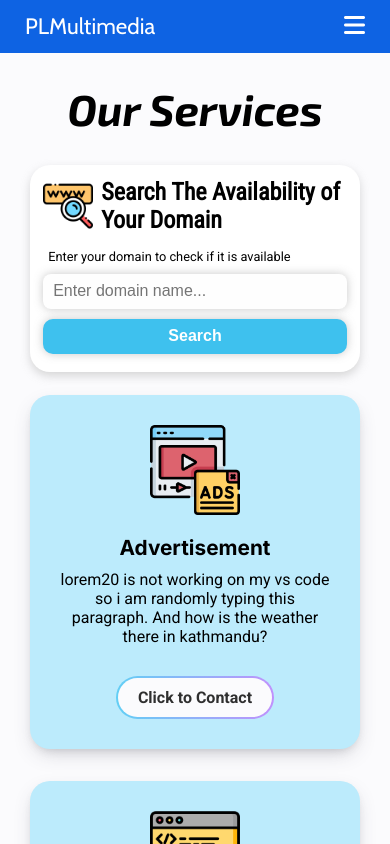
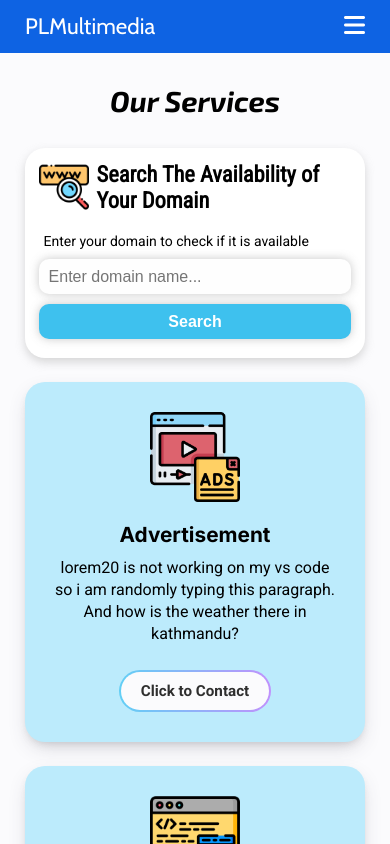
Before and after one commit to SDhakZ/PLMultimedia-Website, a React (Create React App) app: page /services in a window 390 px wide. Shown: the top 844 px of the page. Built offline with nearby package versions, Linux system fonts and the light colour scheme.

Commit message:
"service responsieness improved"

```diff
--- a/src/components/CSSmodules/Services.module.css
+++ b/src/components/CSSmodules/Services.module.css
@@ -1,8 +1,18 @@
 /*Service and More Cards styling*/
 @import url("https://fonts.googleapis.com/css2?family=Exo+2:ital,wght@1,400;1,500;1,700&display=swap");
 
+:root {
+  --pd-c: 80px 140px; /*container padding*/
+  --fs-xl: 4.5rem; /* main heading size */
+  --fs-S-h: 1.8rem; /* heading font size */
+  --fs-S-p: 1.3rem; /* paragraph font size*/
+  --fs-S-bt: 1.05rem; /* button font size */
+  --fh-S-p: 28px; /* paragraph line height */
+  --lg-S-w: 130px; /* logo width */
+}
+
 .ServicesPage {
-  padding: 80px 160px;
+  padding: var(--pd-c);
 }
 
 /*Service Card section*/
@@ -13,12 +23,12 @@
   gap: 3rem 1.5rem;
 }
 
-.services-heading {
+.services-mainHeading {
   text-align: center;
   font-family: "Exo 2";
   font-weight: 600;
-  font-size: 4.5rem;
-  margin-bottom: 60px;
+  font-size: var(--fs-xl);
+  margin-bottom: 90px;
 }
 
 .moreDetails {
@@ -31,8 +41,8 @@
 }
 
 .serviceCard {
-  padding: 40px 0px;
-  max-width: 360px;
+  padding: 30px 0px;
+  max-width: 370px;
   background-color: #bcebfc;
   border-radius: 20px;
   display: flex;
@@ -55,7 +65,7 @@
 }
 
 .logo {
-  width: 140px;
+  width: var(--lg-S-w);
   transition: 0.5s ease-in;
 }
 
@@ -75,7 +85,7 @@
 
 .cardName {
   font-family: "Inter";
-  font-size: 1.6rem;
+  font-size: var(--fs-S-h);
   font-weight: 700;
   margin-top: 10px;
   transition: transform 0.5s ease-in;
@@ -85,15 +95,16 @@
   font-family: "Roboto";
   padding: 10px;
   font-weight: 400;
-  font-size: 1.1rem;
+  font-size: var(--fs-S-p);
   margin-top: 5px;
   transition: transform 0.5s ease-in;
+  line-height: var(--fh-S-p);
 }
 
 .contactButton {
   border-radius: 26px;
   font-family: "Roboto";
-  font-size: 1rem;
+  font-size: var(--fs-S-bt);
   font-weight: 600;
   padding: 13px 25px;
   color: #2f2f2f;
@@ -123,7 +134,14 @@
   transform: translateY(-2px);
 }
 
-@media all and (max-width: 1470px) {
+@media all and (max-width: 1500px) {
+  :root {
+    --fs-S-h: 1.4rem; /* heading font size */
+    --fs-S-p: 1rem; /* paragraph font size*/
+    --fs-S-bt: 0.95rem; /* button font size */
+    --fh-S-p: 23px; /* paragraph line height */
+    --lg-S-w: 95px; /* logo width */
+  }
   .serviceCardSection {
     display: flex;
     justify-content: space-evenly;
@@ -132,145 +150,133 @@
   }
 
   .serviceCard {
-    padding: 37px 0px;
-    width: 300px;
+    padding: 28px 0px;
+    width: 285px;
   }
 
-  .logo {
-    width: 115px;
-  }
   .cardName {
-    font-family: "Inter";
-    font-size: 1.6rem;
-    margin-top: 7px;
+    margin-top: 0px;
   }
 
   .cardDescription {
-    font-family: "Roboto";
-    padding: 10px;
-    font-weight: 400;
-    font-size: 1rem;
     margin-top: 5px;
+    padding: 5px;
   }
 
   .contactButton {
-    border-radius: 26px;
-    font-size: 1rem;
-    font-weight: 600;
-    padding: 10px 20px;
+    padding: 10px 15px;
   }
 }
-@media all and (max-width: 1270px) {
-  .services-heading {
-    font-size: 3.6rem;
+@media all and (max-width: 1200px) {
+  :root {
+    --fs-S-h: 1.3rem; /* heading font size */
+    --fs-S-p: 0.95rem; /* paragraph font size*/
+    --fs-S-bt: 0.9rem; /* button font size */
+    --fh-S-p: 20px; /* paragraph line height */
+    --lg-S-w: 90px; /* logo width */
+  }
+  .services-mainHeading {
     margin-bottom: 55px;
   }
-  .ServicesPage {
-    padding: 50px 80px;
+
+  .cardDescription {
+    margin-top: 4px;
   }
 
   .serviceCardSection {
-    display: flex;
-    justify-content: space-between;
-    flex-wrap: wrap;
+    justify-content: space-evenly;
     gap: 2.7rem 1.2rem;
-  }
-  .logo {
-    width: 100px;
   }
 
   .serviceCard {
-    padding: 35px 0px;
-    width: 300px;
+    padding: 34px 0px;
+    width: 290px;
+  }
+  .contactButton {
+    padding: 9px 13px;
   }
 }
 
 /*single card optimization*/
 
-@media all and (max-width: 1070px) {
-  .services-heading {
-    font-size: 3.2rem;
+@media all and (max-width: 960px) {
+  :root {
+    --fs-S-h: 1.2rem; /* heading font size */
+    --fs-S-p: 0.9rem; /* paragraph font size*/
+    --fs-S-bt: 0.85rem; /* button font size */
+    --fh-S-p: 20px; /* paragraph line height */
+    --lg-S-w: 75px; /* logo width */
+  }
+  .services-mainHeading {
     margin-bottom: 40px;
   }
-  .ServicesPage {
-    padding: 50px 50px;
+  .serviceCardSection {
+    justify-content: space-evenly;
   }
+
   .serviceCard {
     padding: 30px 0px;
     width: 250px;
   }
   .cardName {
-    font-size: 18px;
-    margin-top: 7px;
-  }
-
-  .cardDescription {
-    padding: 10px;
-    font-size: 13px;
-    margin-top: 5px;
-  }
-
-  .logo {
-    width: 85px;
-  }
-
-  .contactButton {
-    font-size: 0.9rem;
-    padding: 8px 15px;
-  }
-}
-
-@media all and (max-width: 850px) {
-  .ServicesPage {
-    padding: 50px 30px;
-  }
-  .services-heading {
-    font-size: 2.7rem;
-    margin-bottom: 30px;
-  }
-  .serviceCardSection {
-    justify-content: space-evenly;
-    gap: 3rem 1.4rem;
-  }
-
-  .serviceCard {
-    padding: 45px 0px;
-    width: 270px;
-  }
-  .cardName {
-    font-family: "Inter";
-    font-size: 1.3rem;
     margin-top: 0px;
   }
 
   .cardDescription {
-    padding: 7px;
-    font-size: 14px;
+    padding: 0px;
+    margin-top: 5px;
+  }
+
+  .contactButton {
+    padding: 9px 15px;
+  }
+}
+
+@media all and (max-width: 650px) {
+  :root {
+    --fs-S-h: 1.3rem; /* heading font size */
+    --fs-S-p: 1rem; /* paragraph font size*/
+    --fs-S-bt: 0.95rem; /* button font size */
+    --fh-S-p: 23px; /* paragraph line height */
+    --lg-S-w: 100px; /* logo width */
+  }
+
+  .serviceCardSection {
+    justify-content: space-evenly;
+    gap: 2.5rem 1.4rem;
+  }
+
+  .serviceCard {
+    padding: 35px 0px;
+    width: 320px;
+  }
+  .cardName {
     margin-top: 0px;
   }
 
-  .logo {
-    width: 100px;
-    margin-bottom: 0;
+  .cardDescription {
+    padding: 5px;
   }
 
   .contactButton {
-    font-size: 1rem;
     padding: 9px 16px;
   }
 }
 
 /*Mobile optimization*/
-@media all and (max-width: 450px) {
-  .ServicesPage {
-    padding: 30px 30px;
+@media all and (max-width: 400px) {
+  :root {
+    --fs-S-p: 1rem; /* paragraph font size*/
+    --fs-S-bt: 0.95rem; /* button font size */
+    --fh-S-p: 22px; /* paragraph line height */
+    --lg-S-w: 90px; /* logo width */
   }
-  .services-heading {
-    font-size: 2.7rem;
+
+  .services-mainHeading {
     margin-bottom: 30px;
   }
   .serviceCardSection {
-    gap: 2rem 1.4rem;
+    gap: 1.5rem 1.4rem;
   }
 
   .serviceCard {
@@ -279,68 +285,10 @@
     min-width: 140px;
   }
   .cardName {
-    font-family: "Inter";
-    font-size: 1.3rem;
     margin-top: 0px;
   }
 
-  .cardDescription {
-    font-family: "Roboto";
-    padding: 10px;
-    font-weight: 400;
-    font-size: 1rem;
-    margin-top: 0px;
-  }
-
-  .logo {
-    width: 90px;
-    margin-bottom: 0;
-  }
-
   .contactButton {
-    font-size: 1rem;
     padding: 10px 20px;
-    margin-top: 0;
   }
 }
-
-@media all and (max-width: 350px) {
-  .ServicesPage {
-    padding: 40px 20px;
-  }
-  .services-heading {
-    font-size: 2rem;
-    margin-bottom: 20px;
-  }
-  .serviceCardSection {
-    gap: 1.4rem 1.4rem;
-  }
-
-  .serviceCard {
-    padding: 30px 0px;
-    width: 100%;
-    min-width: 140px;
-  }
-  .cardName {
-    font-size: 1.3rem;
-    margin-top: 0px;
-  }
-
-  .cardDescription {
-    font-family: "Roboto";
-    padding: 10px;
-    font-weight: 400;
-    font-size: 0.875rem;
-    margin-top: 0px;
-  }
-
-  .logo {
-    width: 90px;
-    margin-bottom: 0;
-  }
-
-  .contactButton {
-    font-size: 0.875rem;
-    padding: 9px 18px;
-  }
-}
--- a/src/components/CSSmodules/domainSearch.module.css
+++ b/src/components/CSSmodules/domainSearch.module.css
@@ -1,4 +1,11 @@
 @import url("https://fonts.googleapis.com/css2?family=Roboto+Condensed&display=swap");
+:root {
+  --fs-DS-h: 3.5rem; /* heading font size */
+  --fs-DS-m: 1.2rem; /* message font size*/
+  --fs-DS-tf: 1.3rem; /* text field font size*/
+  --fs-DS-bt: 1.5rem; /* button font size */
+  --lg-DS-w: 100px; /* logo width */
+}
 
 .domainSearchSection {
   margin-top: 2%;
@@ -17,21 +24,20 @@
 }
 
 .domHeadImg {
-  max-width: 120px;
-  max-height: 97px;
+  max-width: var(--lg-DS-w);
   margin-right: 2.2rem;
 }
 
 .domHeadTitle {
   font-family: "Roboto Condensed", sans-serif;
   font-weight: 700;
-  font-size: 3.1rem;
+  font-size: var(--fs-DS-h);
 }
 
 .informUser {
   font-family: "Roboto", sans-serif;
   margin: 20px 0 0 10px;
-  font-size: 1.375rem;
+  font-size: var(--fs-DS-m);
 }
 
 .domFooter {
@@ -46,7 +52,7 @@
   width: 80%;
   height: 55px;
   margin-right: 5%;
-  font-size: 1.3rem;
+  font-size: var(--fs-DS-tf);
   border: none;
   padding-left: 20px;
   box-shadow: 0px 0px 10px rgba(192, 192, 192, 0.85);
@@ -65,7 +71,7 @@
   height: 55px;
   border-radius: 10px;
   border-width: 0;
-  font-size: 1.45rem;
+  font-size: var(--fs-DS-bt);
   font-weight: 600;
   background: #3ec1ee;
   box-shadow: 0px 0px 10px rgba(192, 192, 192, 0.85);
@@ -85,79 +91,65 @@
 }
 
 /*tablet optimization*/
-@media all and (max-width: 1070px) {
+@media all and (max-width: 1200px) {
+  :root {
+    --fs-DS-h: 2.5rem; /* heading font size */
+    --fs-DS-m: 1.05rem; /* message font size*/
+    --fs-DS-tf: 1.2rem; /* text field font size*/
+    --fs-DS-bt: 1.3rem; /* button font size */
+    --lg-DS-w: 80px; /* logo width */
+  }
+
   .domHeadImg {
-    max-width: 70px;
     margin-right: 2rem;
   }
 
-  .domHeadTitle {
-    font-size: 2.5rem;
-  }
-
-  .informUser {
-    font-size: 1.2rem;
-  }
-
   .textField {
-    font-size: 1.3rem;
     height: 50px;
   }
 
   .searchButton {
     height: 50px;
-    font-size: 1.3rem;
   }
 }
 
 @media all and (max-width: 850px) {
-  .domHeadImg {
-    max-width: 70px;
-    margin-right: 2rem;
-  }
-
-  .domHeadTitle {
-    font-size: 2.3rem;
-  }
-
-  .informUser {
-    font-size: 1.15rem;
+  :root {
+    --fs-DS-h: 2.3rem; /* heading font size */
+    --fs-DS-m: 1.05rem; /* message font size*/
+    --fs-DS-tf: 1.2rem; /* text field font size*/
+    --fs-DS-bt: 1.2rem; /* button font size */
+    --lg-DS-w: 80px; /* logo width */
   }
 
   .textField {
-    font-size: 1.2rem;
     height: 45px;
   }
 
   .searchButton {
     height: 45px;
-    font-size: 1.2rem;
     width: 25%;
     min-width: 20%;
   }
 }
 @media all and (max-width: 600px) {
+  :root {
+    --fs-DS-h: 1.8rem; /* heading font size */
+    --fs-DS-m: 0.9rem; /* message font size*/
+    --fs-DS-tf: 1rem; /* text field font size*/
+    --fs-DS-bt: 1rem; /* button font size */
+    --lg-DS-w: 60px; /* logo width */
+  }
   .domHeadImg {
-    max-width: 60px;
-    margin-right: 2rem;
-  }
-
-  .domHeadTitle {
-    font-size: 1.8rem;
-  }
-
-  .informUser {
-    font-size: 1rem;
+    margin-right: 1.5rem;
   }
 
   .textField {
-    font-size: 1rem;
-    height: 40px;
+    height: 35px;
   }
 
   .searchButton {
-    height: 40px;
-    font-size: 1rem;
+    height: 38px;
     width: 30%;
     min-width: 25%;
   }
@@ -165,29 +157,28 @@
 
 /*mobile optimization*/
 @media all and (max-width: 460px) {
+  :root {
+    --fs-DS-h: 1.4rem; /* heading font size */
+    --fs-DS-m: 0.875rem; /* message font size*/
+    --fs-DS-tf: 1rem; /* text field font size*/
+    --fs-DS-bt: 1rem; /* button font size */
+    --lg-DS-w: 50px; /* logo width */
+  }
   .domHeadImg {
-    max-width: 50px;
     margin-right: 0.5rem;
-  }
-  .domHeadTitle {
-    font-size: 1.5rem;
   }
 
   .informUser {
-    font-size: 0.8rem;
-    margin: 15px 0 0 5px;
+    margin: 20px 0 0 5px;
   }
 
   .searchButton {
-    font-size: 1rem;
     height: 35px;
     margin-top: 10px;
     width: 100%;
   }
 
   .textField {
-    font-size: 1rem;
-    border-radius: 8px;
     height: 35px;
     margin-right: 0;
     width: 100%;
--- a/src/components/Pages/About.jsx
+++ b/src/components/Pages/About.jsx
@@ -6,7 +6,7 @@ import AboutCSS from "../CSSmodules/aboutUs.module.css";
 function About() {
   return (
     <div className={AboutCSS["aboutUs-Container"]}>
-      <h1 className={AboutCSS["aboutUs-MainHeading"]}>About Us</h1>
+      <h1 className={AboutCSS["aboutUs-mainHeading"]}>About Us</h1>
       <div className={AboutCSS["aboutUs-WhoAreWe"]}>
         <figure>
           <img
--- a/src/components/Pages/Services.jsx
+++ b/src/components/Pages/Services.jsx
@@ -9,7 +9,7 @@ import serviceData from "../../serviceData";
 function Services() {
   return (
     <div className={ServicesCSS["ServicesPage"]}>
-      <h1 className={ServicesCSS["services-heading"]}>Our Services</h1>
+      <h1 className={ServicesCSS["services-mainHeading"]}>Our Services</h1>
       <DomainSearch />
 
       <div className={ServicesCSS["services-container"]}>
```
Also changed, not shown: src/components/CSSmodules/aboutUs.module.css (+5 -6 lines), 1 other file (tests, documents, lock files or other folders).
